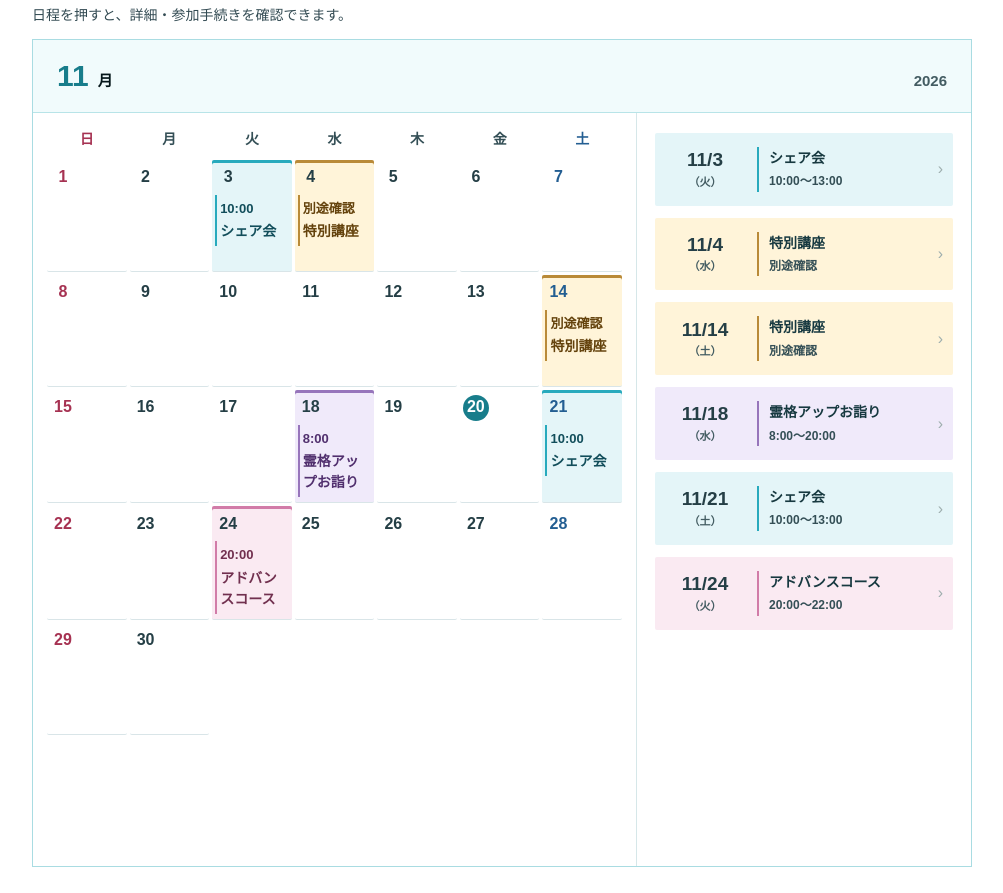
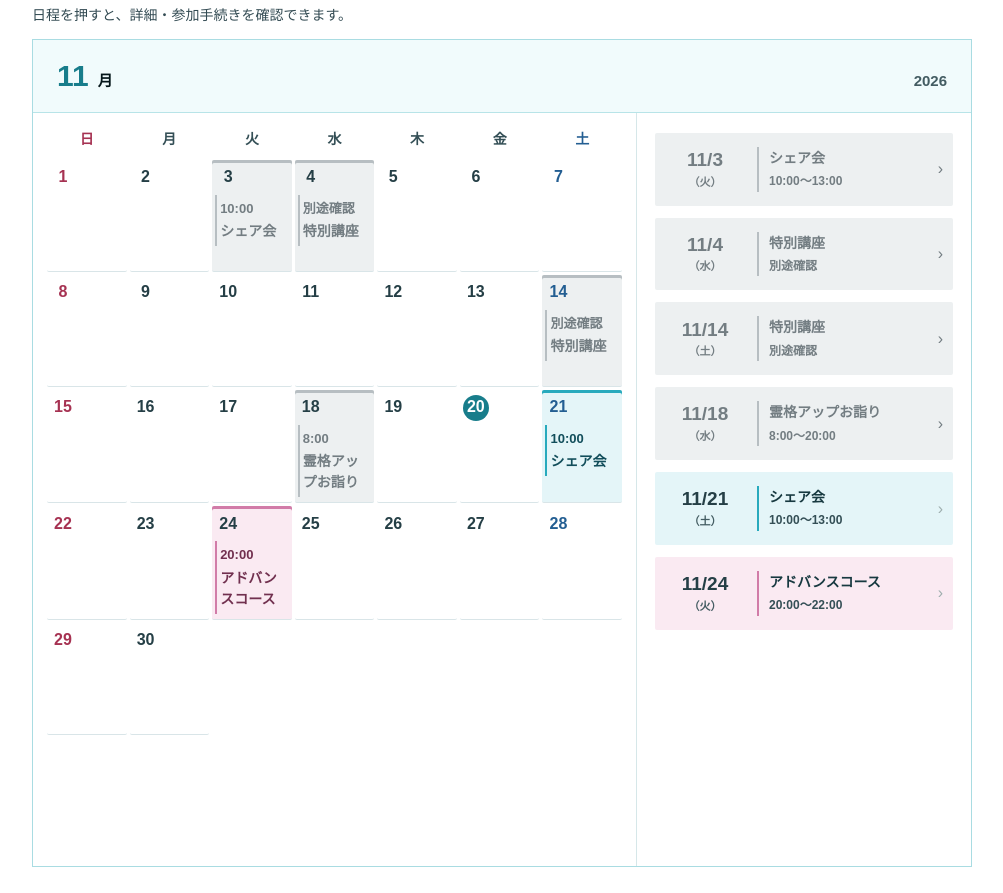
Before and after one commit to kyhfe013/rerayzner-members, a plain HTML site: page index.html in a window 1280 px wide. Shown: the part 1380-2273 px from the top of the page, without its empty margins (138-1141 px from the left). Drawn offline with Linux system fonts and the light colour scheme.

Commit message:
Gray out ended calendar and agenda events

```diff
--- a/calendar.js
+++ b/calendar.js
@@ -48,7 +48,22 @@ function element(tag, className, text) {
   return node;
 }
 
+function eventHasEnded(event, now = new Date()) {
+  const end = event.time.match(/[〜～~\-–—]\s*(\d{1,2}):(\d{2})$/);
+  if (end) {
+    return now.getTime() >= Date.parse(event.date + 'T' + end[1].padStart(2, '0') + ':' + end[2] + ':00+09:00');
+  }
+  return event.date < new Intl.DateTimeFormat('sv-SE', { timeZone: 'Asia/Tokyo' }).format(now);
+}
+
 function setEventColors(node, event) {
+  if (eventHasEnded(event)) {
+    node.classList.add('event-ended');
+    node.style.setProperty('--event-color', '#b7bec2');
+    node.style.setProperty('--event-bg', '#edf0f1');
+    node.style.setProperty('--event-ink', '#737d82');
+    return;
+  }
   node.style.setProperty('--event-color', event.color);
   node.style.setProperty('--event-bg', event.background);
   node.style.setProperty('--event-ink', event.ink);
@@ -95,7 +110,7 @@ function dayCell(year, month, day, weekday, events) {
   cell.append(number);
   if (events.length) {
     cell.classList.add('event');
-    setEventColors(cell, events[0]);
+    setEventColors(cell, events.find(event => !eventHasEnded(event)) || events[0]);
   }
   for (const event of events) {
     const label = element('button', 'day-event');
--- a/index.html
+++ b/index.html
@@ -8,11 +8,11 @@
 <meta name="referrer" content="no-referrer">
 <meta name="description" content="Re.rayznerメンバー会員専用。月間カレンダー、出欠確認、会員概要と規約のご案内。">
 <title>Re.rayzner｜スケジュール・参加申込</title>
-<link rel="stylesheet" href="style.css?v=20261119-name-rows">
+<link rel="stylesheet" href="style.css?v=20261120-ended">
 <script src="events.js?v=20261119-theme-snapshot" defer></script>
 <script src="club-data.js?v=20261109" defer></script>
-<script src="calendar.js?v=20261119-actions" defer></script>
-<script src="sync.js?v=20261106-sync" defer></script>
+<script src="calendar.js?v=20261120-ended" defer></script>
+<script src="sync.js?v=20261120-ended" defer></script>
 <script src="attendance.js?v=20261119-close-fix" defer></script>
 <script src="roster.js?v=20261119-name-rows" defer></script>
 </head>
--- a/style.css
+++ b/style.css
@@ -266,3 +266,7 @@ html:has(dialog[open]){overflow:hidden}
 #roster-table td[data-status="未定"], .roster-legend [data-status="未定"] { color:#a85b00; }
 #roster-table td[data-status="未回答"], .roster-legend [data-status="未回答"] { color:#7b858b; }
 .roster-legend { font-size:14px; font-weight:700; }
+
+.month .event-ended .event-name, .month .event-ended .event-time,
+.month .event-ended .event-date, .month .event-ended .event-date small,
+.month .event-ended .chevron { color:#737d82; }
--- a/sync.js
+++ b/sync.js
@@ -39,9 +39,8 @@ async function syncMemberCalendar() {
     }
     // 全件を検証してから差し替える。不正な応答で最後の正常な予定を消さない。
     const updated = normalizeCalendarEvents(payload.events);
-    const changed = JSON.stringify(updated) !== JSON.stringify(schedule);
     schedule = updated;
-    if (changed) render();
+    render();
     const fetchedAt = new Date(payload.fetchedAt);
     status.textContent = '自動更新：' + new Intl.DateTimeFormat('ja-JP', {
       timeZone: 'Asia/Tokyo', month: 'numeric', day: 'numeric', hour: '2-digit', minute: '2-digit', second: '2-digit'
```
